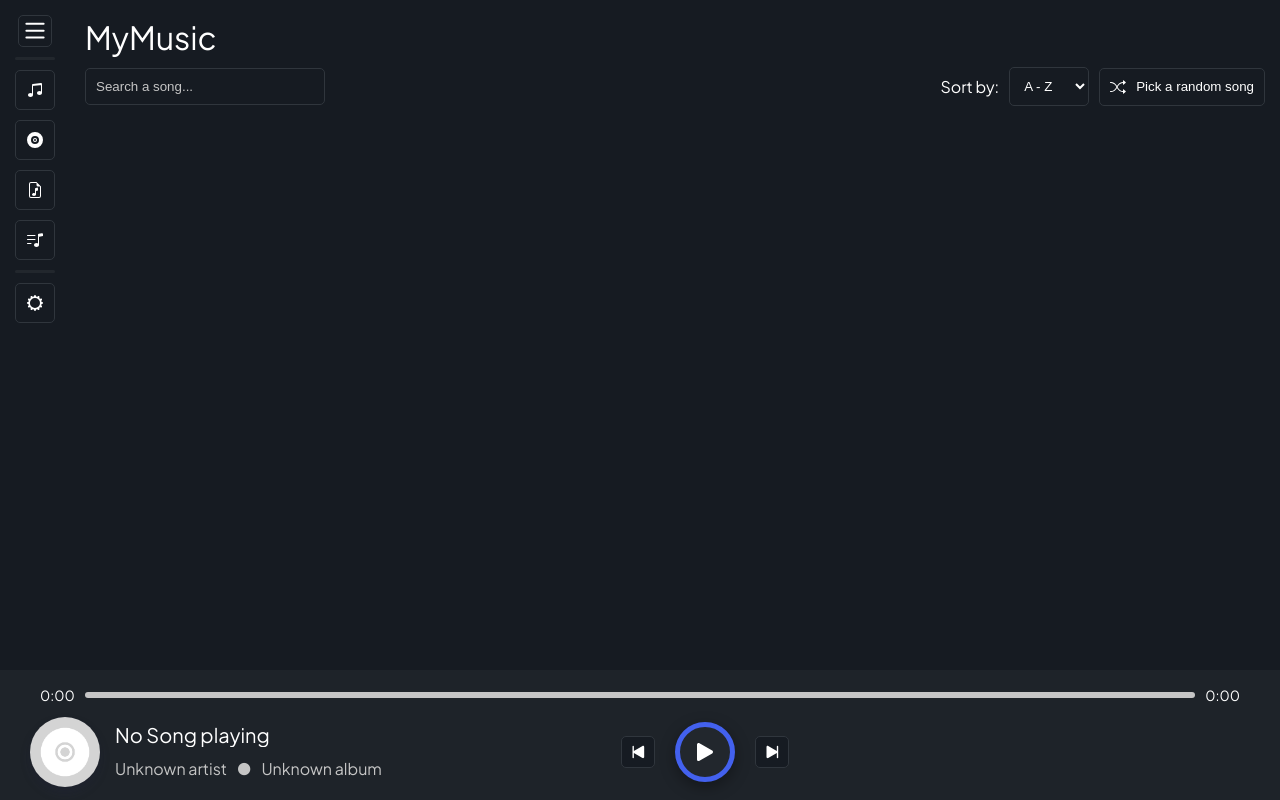
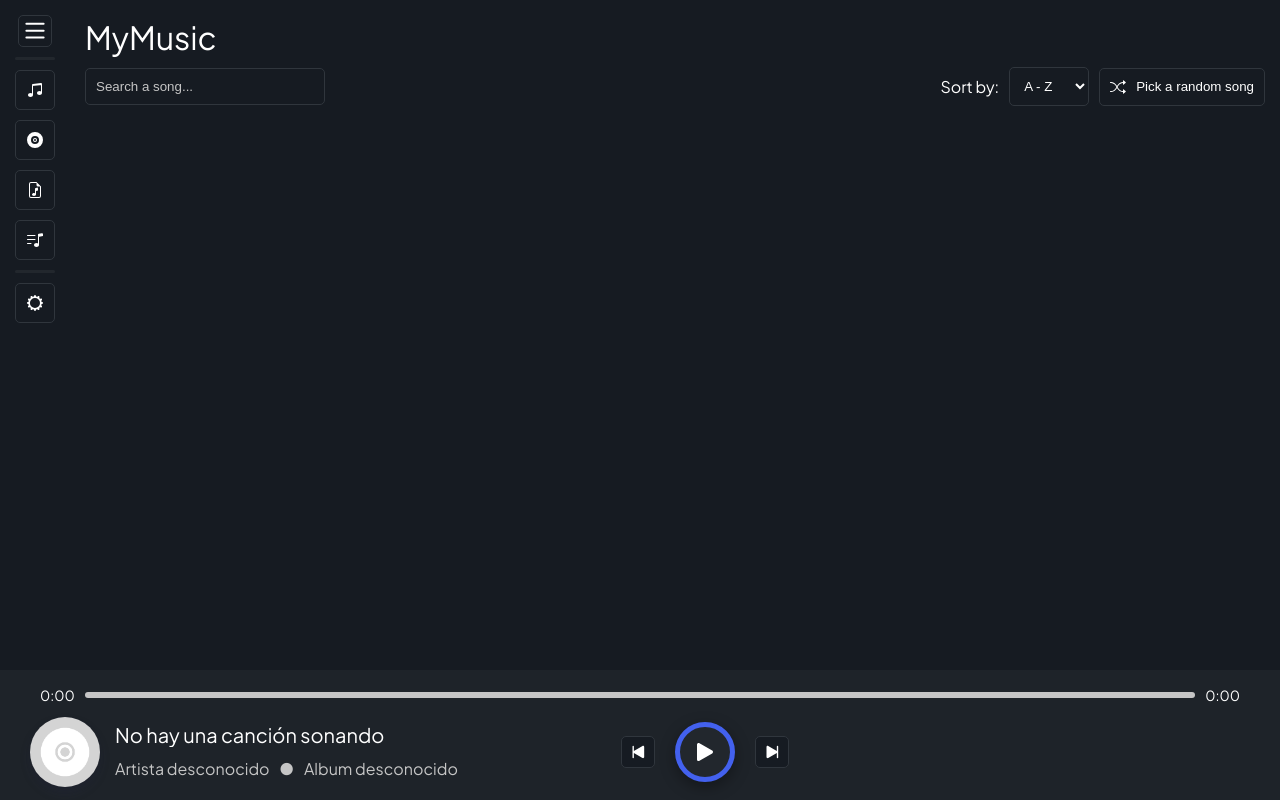
Before and after one commit to jesusalberto11/MyMusicPlayer, a React (Vite) app: page / in a window 1280 px wide. Built offline with nearby package versions, Linux system fonts and the light colour scheme.

Commit message:
Update: Added current song details translations

```diff
--- a/src/components/music player/CurrentSongDetails.tsx
+++ b/src/components/music player/CurrentSongDetails.tsx
@@ -2,8 +2,10 @@ import "../../styles/music player/CurrentSongDetails.css";
 import noCoverImg from "../../assets/no-cover.png";
 import { useEffect, useRef, useState } from "react";
 import { ISong } from "../../interfaces/ISong";
+import { useTranslation } from "react-i18next";
 
 const CurrentSongDetails = (props: { currentSongData: ISong | null }) => {
+  const [t] = useTranslation("global");
   const songAlbumContainer = useRef<null | HTMLDivElement>(null);
   const songAlbumText = useRef<null | HTMLDivElement>(null);
   const [songAlbumTextIsBigger, setSongAlbumTextIsBigger] = useState(false);
@@ -32,13 +34,13 @@ const CurrentSongDetails = (props: { currentSongData: ISong | null }) => {
         <h2 className="song-name">
           {props.currentSongData?.title
             ? props.currentSongData?.title
-            : "No Song playing"}
+            : t("MUSIC-PLAYER.NO-SONG-PLAYING")}
         </h2>
         <div className="song-artist-album-container">
           <p className="song-artist">
             {props.currentSongData?.artist
               ? props.currentSongData?.artist
-              : "Unknown artist"}
+              : t("MUSIC-PLAYER.UNKNOWN-ARTIST")}
           </p>
           <p>●</p>
           <div ref={songAlbumContainer} className="song-album">
@@ -52,7 +54,7 @@ const CurrentSongDetails = (props: { currentSongData: ISong | null }) => {
             >
               {props.currentSongData?.album
                 ? props.currentSongData?.album
-                : "Unknown album"}
+                : t("MUSIC-PLAYER.UNKNOWN-ALBUM")}
             </p>
           </div>
         </div>
```
